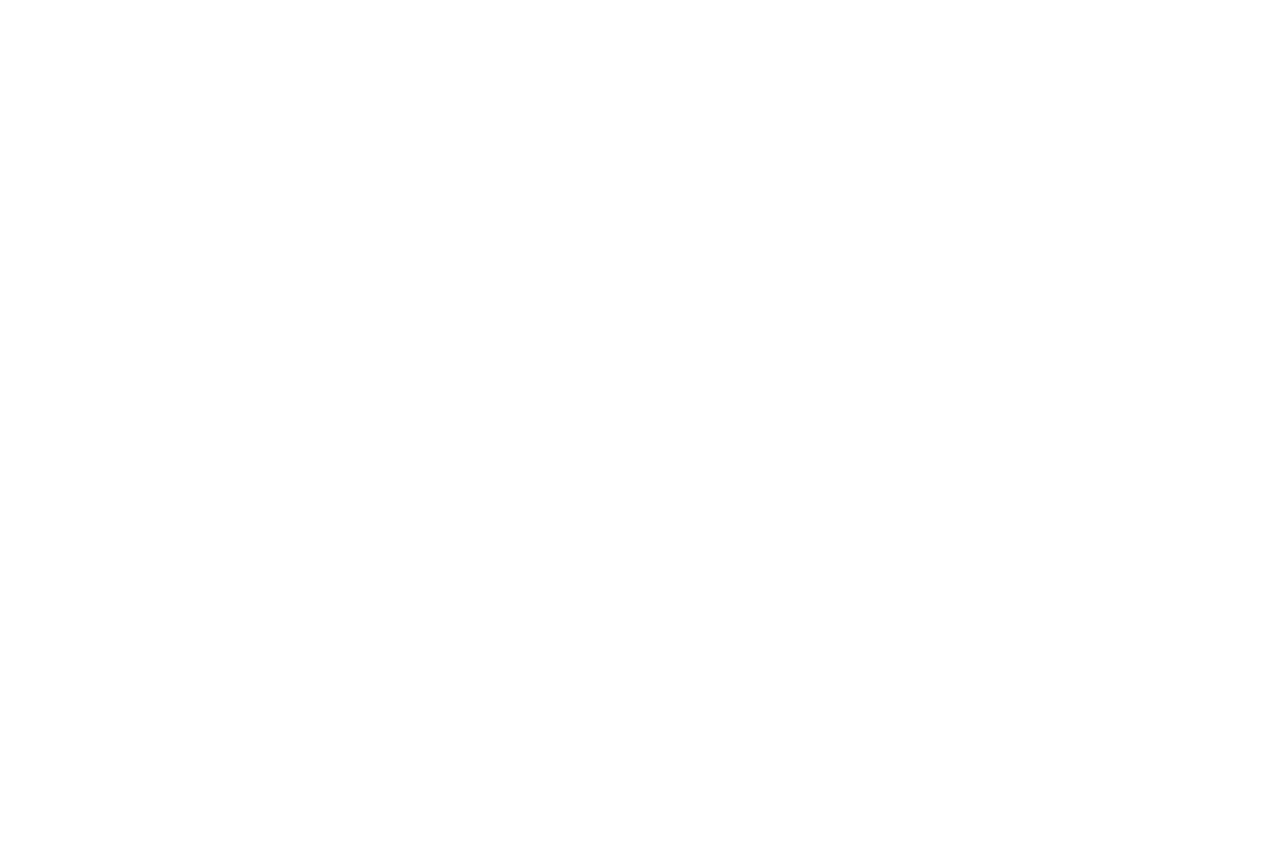
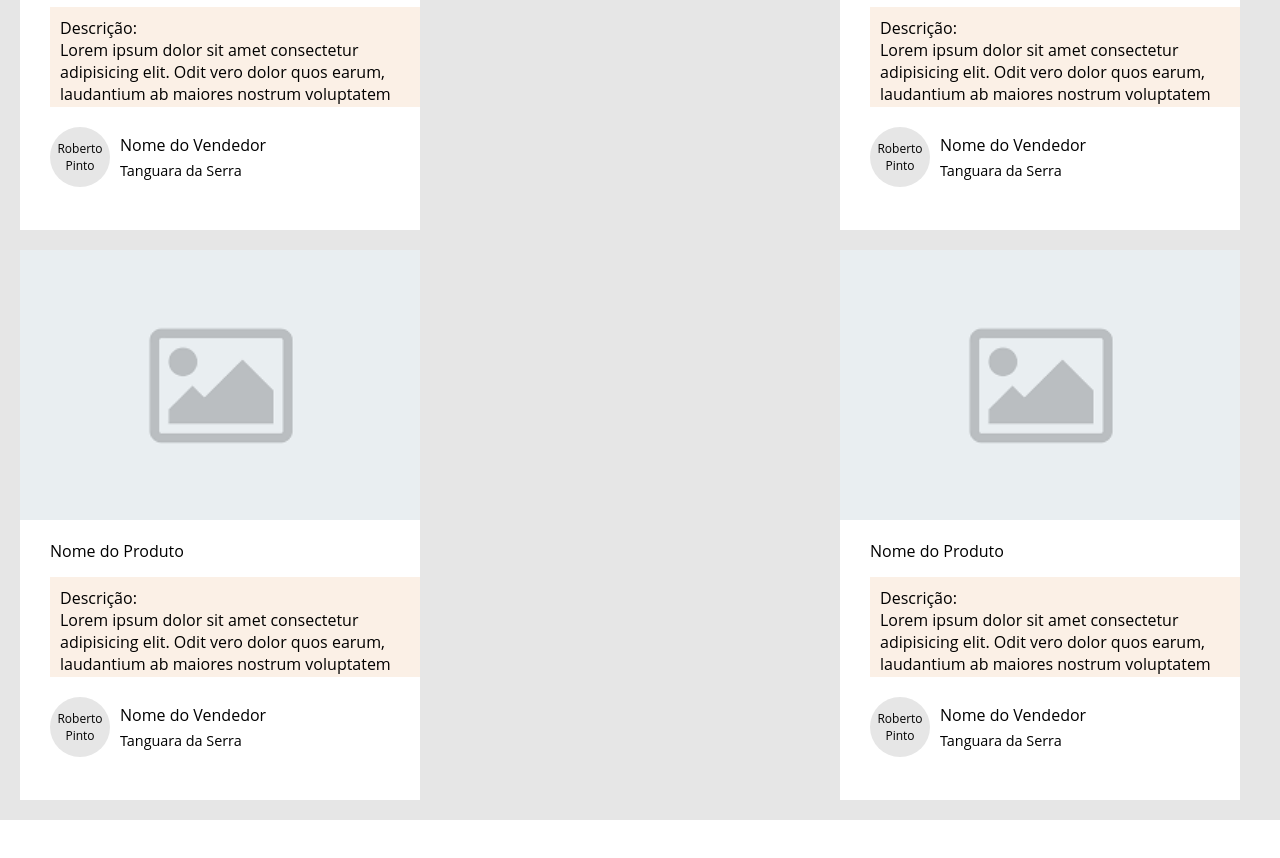
Before and after one commit to 4rthb/swop.it, a React (Create React App) app in the folder client/: page / in a window 1280 px wide. Shown: the part 1080-1938 px from the top of the page. Before the commit the page ends 800 px from the top, so only its background shows below. Built offline with nearby package versions, Linux system fonts and the light colour scheme; a web font is replaced by a local one.

Commit message:
Added Marketplace

```diff
--- a/client/src/components/Landing/Landing.css
+++ b/client/src/components/Landing/Landing.css
@@ -2,7 +2,7 @@
     width: 100vw;
     max-width: 100%;
     height: 80vh;
-    position: absolute;
+    position: relative;
     display: flex;
 }
 .text-container {
@@ -47,3 +47,104 @@
     opacity: 0.8;
     left: calc(var(--fadeWidth) * 0);
 }
+
+.marketplace {
+    margin: 0;
+    width: 100%;
+
+    padding: 20px;
+
+    display: flex;
+    justify-content: space-between;
+    flex-wrap: wrap;
+
+    background-color: rgb(230, 230, 230);
+}
+
+.product-card {
+    width: 400px;
+    height: 550px;
+
+    margin-top: 20px;
+    margin-right: 20px;
+
+    background-color: white;
+}
+
+.product-image {
+    width: 100%;
+}
+
+.product-content {
+    width: 100%;
+    height: 100%;
+
+    padding-left: 30px;
+}
+
+.product-name {
+    margin: 15px 0;
+}
+
+.product-description-container {
+    padding: 10px;
+    padding-right: 0;
+
+    width: 100%;
+    height: 100px;
+
+    background-color: rgb(251, 240, 230);
+
+    overflow: hidden;
+}
+
+.owner-container {
+    margin-top: 20px;
+    width: 100%;
+
+    display: flex;
+    justify-content: flex-start;
+    align-items: center;
+}
+
+.owner-icon {
+
+    height: 60px;
+    width: 60px;
+
+    border-radius: 50%;
+    background-color: rgb(230, 230, 230);
+
+    margin-right: 10px;
+
+    display: flex;
+    justify-content: center;
+    align-items: center;
+    text-align: center;
+
+    padding: 4px;
+
+    font-size: 12px;
+}
+
+.owner-info {
+    height: 100%;
+    width: 80%;
+    display: flex;
+    flex-direction: column;
+    justify-content:space-between;
+}
+
+.owner-name {
+    font-weight: 500;
+    margin-bottom: 5px;
+}
+
+.local {
+    font-size: 0.9rem;
+}
+
+.product-link {
+    text-decoration: none;
+    color: black;
+}
--- a/client/src/components/Landing/Landing.js
+++ b/client/src/components/Landing/Landing.js
@@ -1,11 +1,14 @@
 import React, { Component } from 'react'
 import banner from './banner.jpg'
+import placeholder from '../placeholder.png'
+import { Link } from 'react-router-dom'
 
 import './Landing.css'
 
 class Landing extends Component {
     render() {
         return(
+            <>
                 <div className="banner">
                     <div className="text-container">
 
@@ -19,6 +22,126 @@ class Landing extends Component {
                     </div>
 
                 </div>
+
+                <div className="marketplace" id='Marketplace'key='Marketplace'>
+                    <Link to='/Product' className='product-link'>
+                        <div className="product-card">
+                            <img src={placeholder} alt="product image" className="product-image" />
+                            <div className="product-content">
+                                <p className="product-name">Nome do Produto</p>
+                                <div className="product-description-container">
+                                    <p className="product-description">
+                                        Descrição:
+                                    </p>
+                                    <p className="product-description">
+                                        Lorem ipsum dolor sit amet consectetur adipisicing elit. Odit vero dolor quos earum, laudantium ab maiores nostrum voluptatem incidunt, facere aspernatur, quidem dolore aliquid? Aliquid impedit repellendus numquam assumenda voluptatibus?
+                                    </p>
+                                </div>
+                                <div className="owner-container">
+                                    <div className="owner-icon">
+                                        Roberto Pinto
+                                    </div>
+                                    <div className="owner-info">
+                                        <div className="owner-name">
+                                            Nome do Vendedor
+                                        </div>
+                                        <div className="local">
+                                            Tanguara da Serra
+                                        </div>
+                                    </div>
+                                </div>
+                            </div>
+                        </div>
+                    </Link>
+                    <Link to='/Product' className='product-link'>
+                        <div className="product-card">
+                            <img src={placeholder} alt="product image" className="product-image" />
+                            <div className="product-content">
+                                <p className="product-name">Nome do Produto</p>
+                                <div className="product-description-container">
+                                    <p className="product-description">
+                                        Descrição:
+                                    </p>
+                                    <p className="product-description">
+                                        Lorem ipsum dolor sit amet consectetur adipisicing elit. Odit vero dolor quos earum, laudantium ab maiores nostrum voluptatem incidunt, facere aspernatur, quidem dolore aliquid? Aliquid impedit repellendus numquam assumenda voluptatibus?
+                                    </p>
+                                </div>
+                                <div className="owner-container">
+                                    <div className="owner-icon">
+                                        Roberto Pinto
+                                    </div>
+                                    <div className="owner-info">
+                                        <div className="owner-name">
+                                            Nome do Vendedor
+                                        </div>
+                                        <div className="local">
+                                            Tanguara da Serra
+                                        </div>
+                                    </div>
+                                </div>
+                            </div>
+                        </div>
+                    </Link>
+                    <Link to='/Product' className='product-link'>
+                        <div className="product-card">
+                            <img src={placeholder} alt="product image" className="product-image" />
+                            <div className="product-content">
+                                <p className="product-name">Nome do Produto</p>
+                                <div className="product-description-container">
+                                    <p className="product-description">
+                                        Descrição:
+                                    </p>
+                                    <p className="product-description">
+                                        Lorem ipsum dolor sit amet consectetur adipisicing elit. Odit vero dolor quos earum, laudantium ab maiores nostrum voluptatem incidunt, facere aspernatur, quidem dolore aliquid? Aliquid impedit repellendus numquam assumenda voluptatibus?
+                                    </p>
+                                </div>
+                                <div className="owner-container">
+                                    <div className="owner-icon">
+                                        Roberto Pinto
+                                    </div>
+                                    <div className="owner-info">
+                                        <div className="owner-name">
+                                            Nome do Vendedor
+                                        </div>
+                                        <div className="local">
+                                            Tanguara da Serra
+                                        </div>
+                                    </div>
+                                </div>
+                            </div>
+                        </div>
+                    </Link>
+                    <Link to='/Product' className='product-link'>
+                        <div className="product-card">
+                            <img src={placeholder} alt="product image" className="product-image" />
+                            <div className="product-content">
+                                <p className="product-name">Nome do Produto</p>
+                                <div className="product-description-container">
+                                    <p className="product-description">
+                                        Descrição:
+                                    </p>
+                                    <p className="product-description">
+                                        Lorem ipsum dolor sit amet consectetur adipisicing elit. Odit vero dolor quos earum, laudantium ab maiores nostrum voluptatem incidunt, facere aspernatur, quidem dolore aliquid? Aliquid impedit repellendus numquam assumenda voluptatibus?
+                                    </p>
+                                </div>
+                                <div className="owner-container">
+                                    <div className="owner-icon">
+                                        Roberto Pinto
+                                    </div>
+                                    <div className="owner-info">
+                                        <div className="owner-name">
+                                            Nome do Vendedor
+                                        </div>
+                                        <div className="local">
+                                            Tanguara da Serra
+                                        </div>
+                                    </div>
+                                </div>
+                            </div>
+                        </div>
+                    </Link>
+                </div>
+            </>
         )
     }
 
--- a/client/src/components/Navbar/MenuItems.js
+++ b/client/src/components/Navbar/MenuItems.js
@@ -17,6 +17,6 @@ export const MenuItems = [
     {
         title: 'Login',
         url: '#',
-        cName: 'nav-links nav-links-mobile'
+        cName: 'nav-links'
     }
 ]
--- a/client/src/components/ProductRegister/ProductRegister.js
+++ b/client/src/components/ProductRegister/ProductRegister.js
@@ -1,6 +1,6 @@
 import React, { Component } from 'react'
 import './ProductRegister.css'
-import placeholder from './placeholder.png'
+import placeholder from '../placeholder.png'
 import wish_icon from './wish.png'
 import local_icon from './local.png'
 import owner_icon from './owner.png'
```
Also changed, not shown: client/src/components/placeholder.png (renamed from client/src/components/ProductRegister/placeholder.png). Lines whose indentation alone changed are shown as unchanged.
